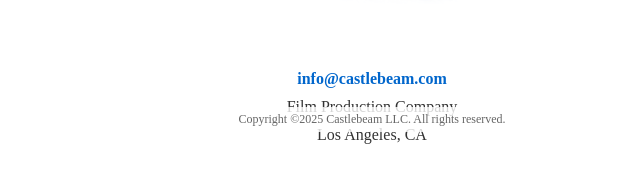
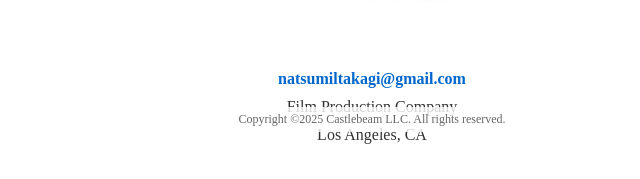
Before and after one commit to ntsumiandjames/ntsumiandjames.github.io, a plain HTML site: page index.html in a window 1280 px wide. Shown: the part 658-837 px from the top of the page, 268-908 px from the left. Drawn offline with Linux system fonts and the light colour scheme.

Commit message:
Update index.html

```diff
--- a/index.html
+++ b/index.html
@@ -93,7 +93,7 @@
         <img src="Sumo101_poster_noBackground.png" alt="Sumo101 Poster">
 
         <div class="contact-info">
-            <p class="email">info@castlebeam.com</p>
+            <p class="email">natsumiltakagi@gmail.com</p>
             <p>Film Production Company</p>
             <p>Los Angeles, CA</p>
         </div>
```
